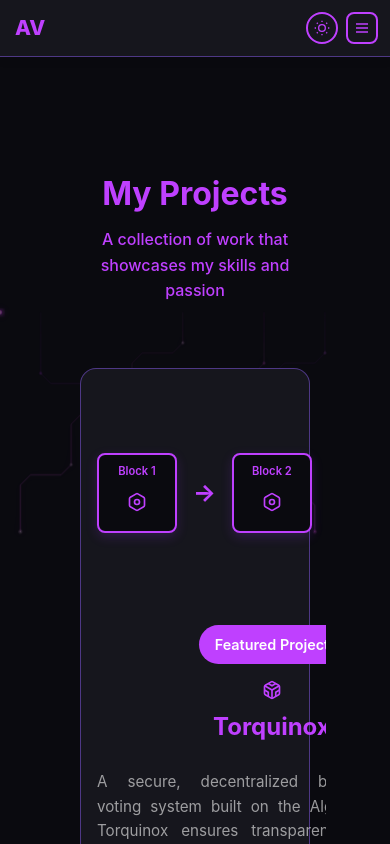
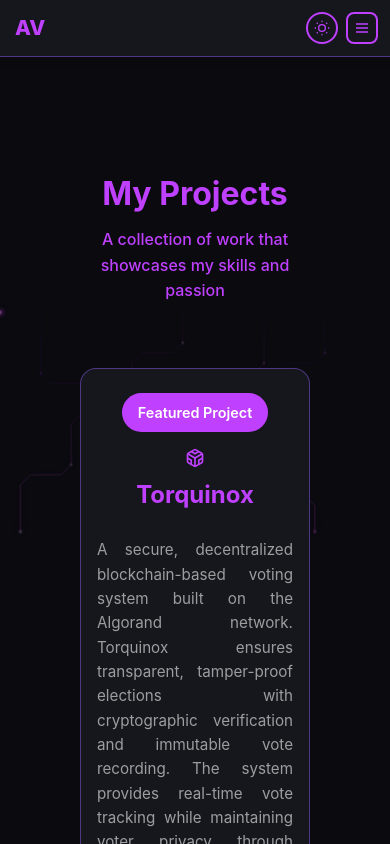
Before and after one commit to ShadowBahamut/Anson-Vattakunnel, a Vue app: page /projects in a window 390 px wide. Shown: the top 844 px of the page. Built offline with nearby package versions, Linux system fonts and the light colour scheme.

Commit message:
Improved Mobile Compatibility

```diff
--- a/src/views/HomeView.vue
+++ b/src/views/HomeView.vue
@@ -78,7 +78,7 @@
 </template>
 
 <script setup lang="ts">
-import profilePhoto from '@/assets/profile-photo.jpg'
+import profilePhoto from '@/assets/profile-photo-compressed.jpg'
 
 // Handle image loading error
 const handleImageError = (event: Event) => {
@@ -122,7 +122,7 @@
 
 .hero-content {
   display: grid;
-  grid-template-columns: 1fr 300px;
+  grid-template-columns: 1fr min(300px, 40vw);
   gap: 4rem;
   align-items: center;
   position: relative;
@@ -170,6 +170,8 @@
 .hero-photo {
   display: flex;
   justify-content: center;
+  align-items: center;
+  min-width: 0; /* Prevent flex overflow */
 }
 
 .photo-placeholder {
@@ -180,6 +182,9 @@
   overflow: hidden;
   border: 4px solid var(--primary-purple);
   box-shadow: 0 10px 30px rgba(147, 51, 234, 0.3);
+  flex-shrink: 1;
+  min-width: 150px;
+  min-height: 150px;
 }
 
 .profile-image {
@@ -382,6 +387,19 @@
   opacity: 0;
 }
 
+/* Split screen / narrow desktop handling */
+@media (max-width: 1200px) and (min-width: 769px) {
+  .hero-content {
+    grid-template-columns: 1fr min(250px, 35vw);
+    gap: 2rem;
+  }
+
+  .photo-placeholder {
+    width: 200px;
+    height: 200px;
+  }
+}
+
 @media (max-width: 768px) {
   .home {
     padding: 1rem;
--- a/src/views/ProjectsView.vue
+++ b/src/views/ProjectsView.vue
@@ -644,6 +644,40 @@
     flex-wrap: wrap;
   }
 
+  /* Fix blockchain visual for tablet and mobile */
+  .blockchain-visual {
+    flex-direction: column;
+    gap: 0.8rem;
+    align-items: center;
+  }
+
+  .block {
+    width: 130px;
+    height: 75px;
+    font-size: 0.9rem;
+  }
+
+  .block-header {
+    font-size: 0.8rem;
+    padding: 0.35rem;
+    text-align: center;
+  }
+
+  .block-content {
+    padding: 0.3rem;
+  }
+
+  .block-content svg {
+    width: 14px;
+    height: 14px;
+  }
+
+  .chain-link {
+    font-size: 1rem;
+    transform: rotate(90deg);
+    margin: 0.1rem 0;
+  }
+
   .btn {
     width: auto;
     min-width: 140px;
@@ -819,6 +853,27 @@
 
   .project-showcase {
     padding: 1.5rem 1rem;
+    gap: 1.5rem;
+  }
+
+  .project-info {
+    order: 1;
+  }
+
+  .project-visual {
+    order: 2;
+    margin-top: 1rem;
+  }
+
+  .blockchain-mockup {
+    width: 100%;
+    height: auto;
+    min-height: 250px;
+    padding: 1rem;
+    display: flex;
+    align-items: center;
+    justify-content: center;
+    overflow: hidden;
   }
 
   .project-info h2 {
@@ -844,6 +899,39 @@
   .btn-icon {
     width: 16px;
     height: 16px;
+  }
+
+  .blockchain-visual {
+    flex-direction: column;
+    gap: 0.6rem;
+    align-items: center;
+  }
+
+  .block {
+    width: 110px;
+    height: 65px;
+    font-size: 0.8rem;
+  }
+
+  .block-header {
+    font-size: 0.75rem;
+    padding: 0.3rem;
+    text-align: center;
+  }
+
+  .block-content {
+    padding: 0.25rem;
+  }
+
+  .block-content svg {
+    width: 12px;
+    height: 12px;
+  }
+
+  .chain-link {
+    font-size: 0.9rem;
+    transform: rotate(90deg);
+    margin: 0.1rem 0;
   }
 
   .grid {
```
